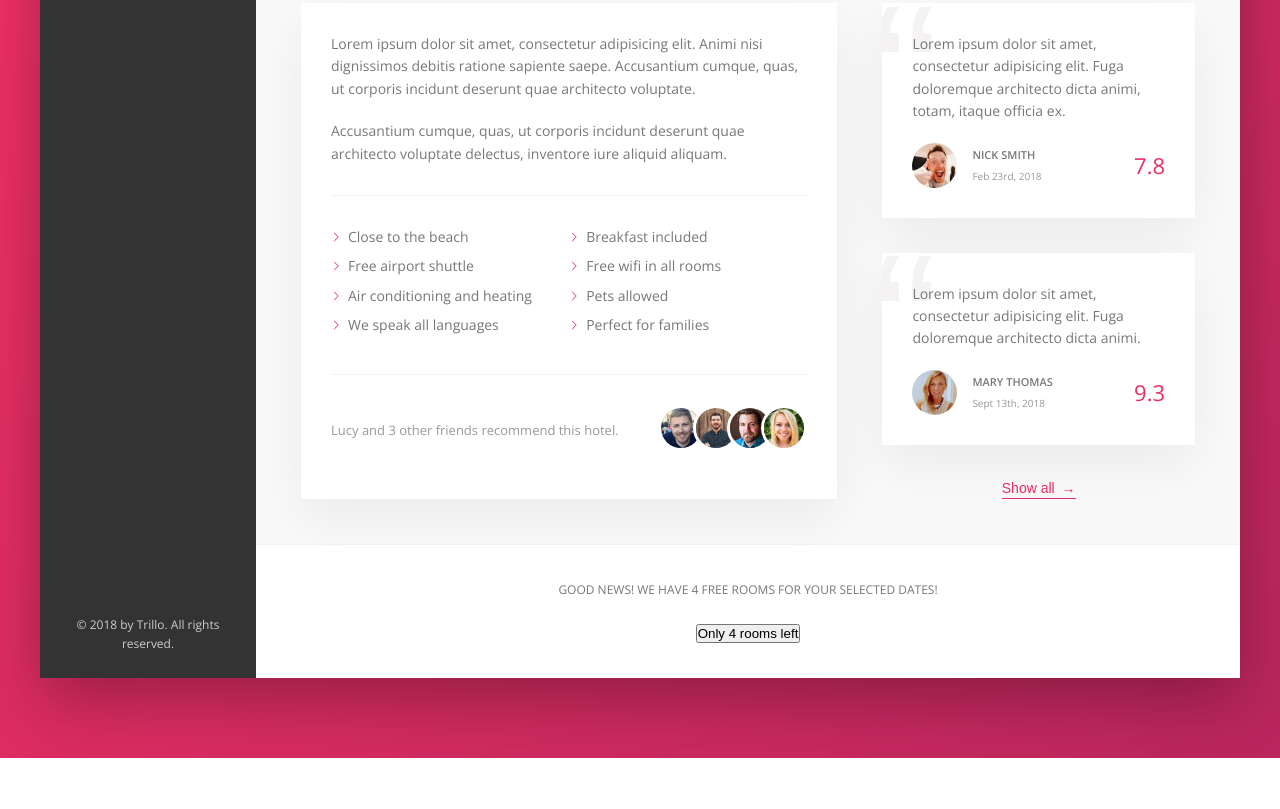
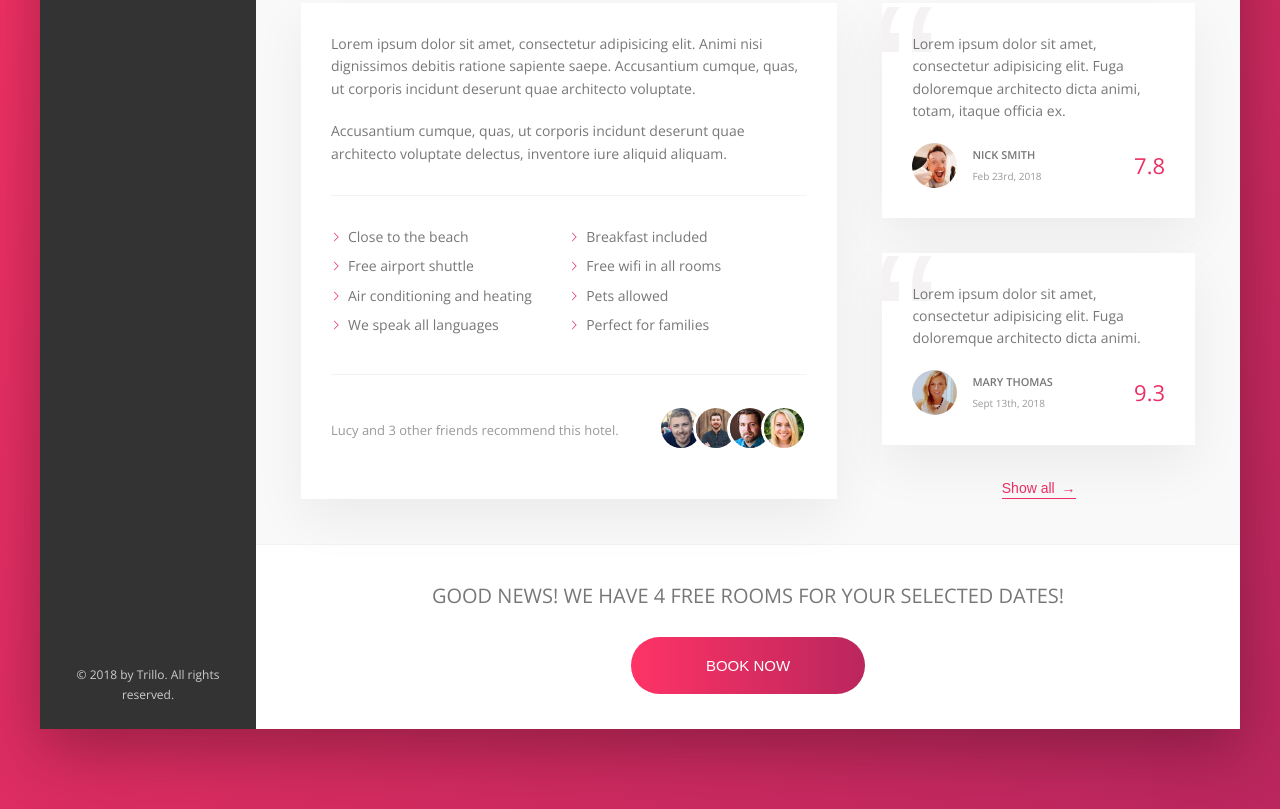
Before and after one commit to egarnaga/trillo, a website: page index.html in a window 1280 px wide. Shown: the part 644-1453 px from the top of the page. Before the commit the page ends 1402 px from the top, so only its background shows below. Drawn offline with nearby package versions, Linux system fonts and the light colour scheme.

Commit message:
Добавляет стили к раделу CTA

```diff
--- a/index.html
+++ b/index.html
@@ -211,7 +211,8 @@
               Good news! We have 4 free rooms for your selected dates!
             </h2>
             <button class="btn">
-              Only 4 rooms left
+              <span class="btn__visible">Book now</span>
+              <span class="btn__invisible">Only 4 rooms left</span>
             </button>
           </div>
 
--- a/sass/_components.scss
+++ b/sass/_components.scss
@@ -457,9 +457,44 @@
   text-align: center;
 
   &__book-now {
-    font-size: 1.2rem;
+    font-size: 2rem;
     font-weight: 300;
     text-transform: uppercase;
     margin-bottom: 2.5rem;
   }
 }
+
+////////////////////////////////////////////////
+// CALL TO ACTION
+
+.btn {
+  font-size: 1.5rem;
+  font-weight: 300;
+  text-transform: uppercase;
+  border-radius: 100px;
+  border: none;
+  background-image: linear-gradient(to right, var(--color-primary-light), var(--color-primary-dark));
+  color: #fff;
+  position: relative;
+  overflow: hidden;
+
+  &__visible {
+    display: inline-block;
+    padding: 2rem 7.5rem;
+  }
+
+  &__invisible {
+    display: inline-block;
+    position: absolute;
+    padding: 2rem 0;
+    height: 100%;
+    width: 100%;
+    left: 0;
+    top: -100%;
+    transition: all .2s;
+  }
+
+  &:hover &__invisible {
+    top: 0;
+  }
+}
```
Also changed, not shown: css/style.css.
